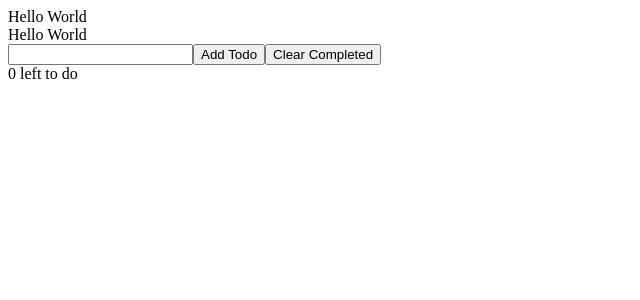
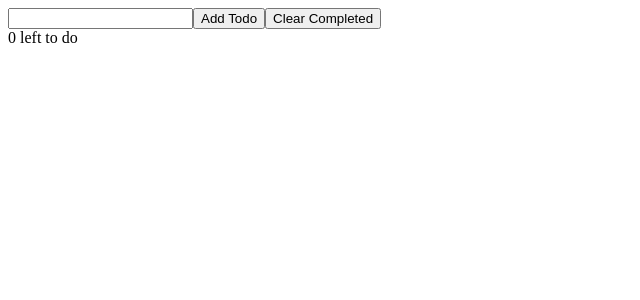
Before and after one commit to becodeorg/verou-3-react-intro-cskeith-hub, a React (Create React App) app in the folder intro-react/: page / in a window 1280 px wide. Shown: the top 300 px of the page, without its empty margins (0-640 px from the left). Built offline with nearby package versions, Linux system fonts and the light colour scheme.

Commit message:
Return Add Todo butten value trough useRef

```diff
--- a/intro-react/src/App.js
+++ b/intro-react/src/App.js
@@ -3,12 +3,20 @@
 
 
 function App() {
- const [todos, setTodos ] = useState([' Todo 1', 'Todo 2'])
+ const [todos, setTodos ] = useState([])
+ const todoNameRef = useRef()
+
+ function handleAddTodo(e) {
+ const name = todoNameRef.current.value
+ if(name === '')
+  return
+    console.log(name)
+ }
   return (
     <>
       <TodoList todos={todos}/>
-      <input type="text"></input>
-      <button>Add Todo</button>
+      <input ref={todoNameRef} type="text"></input>
+      <button onClick={handleAddTodo}>Add Todo</button>
       <button>Clear Completed</button>
       <div>0 left to do</div>
     </>
--- a/intro-react/src/Todo.js
+++ b/intro-react/src/Todo.js
@@ -1,9 +1,13 @@
 import React from 'react'
 
-function Todo() {
+function Todo({todo}) {
   return (
     <div>
-        Hello World
+
+        <label>
+            <input type="checkbox" checked={todo.complete} />
+        {todo.name}
+        </label>
     </div>
   )
 }
--- a/intro-react/src/TodoList.js
+++ b/intro-react/src/TodoList.js
@@ -3,7 +3,7 @@
 function TodoList({todos}) {
   return (
    todos.map( todo => {
-       return <Todo todo = {todo} Todo />
+       return <Todo key={todo.id} todo = {todo} />
    })
   )
 }
```
